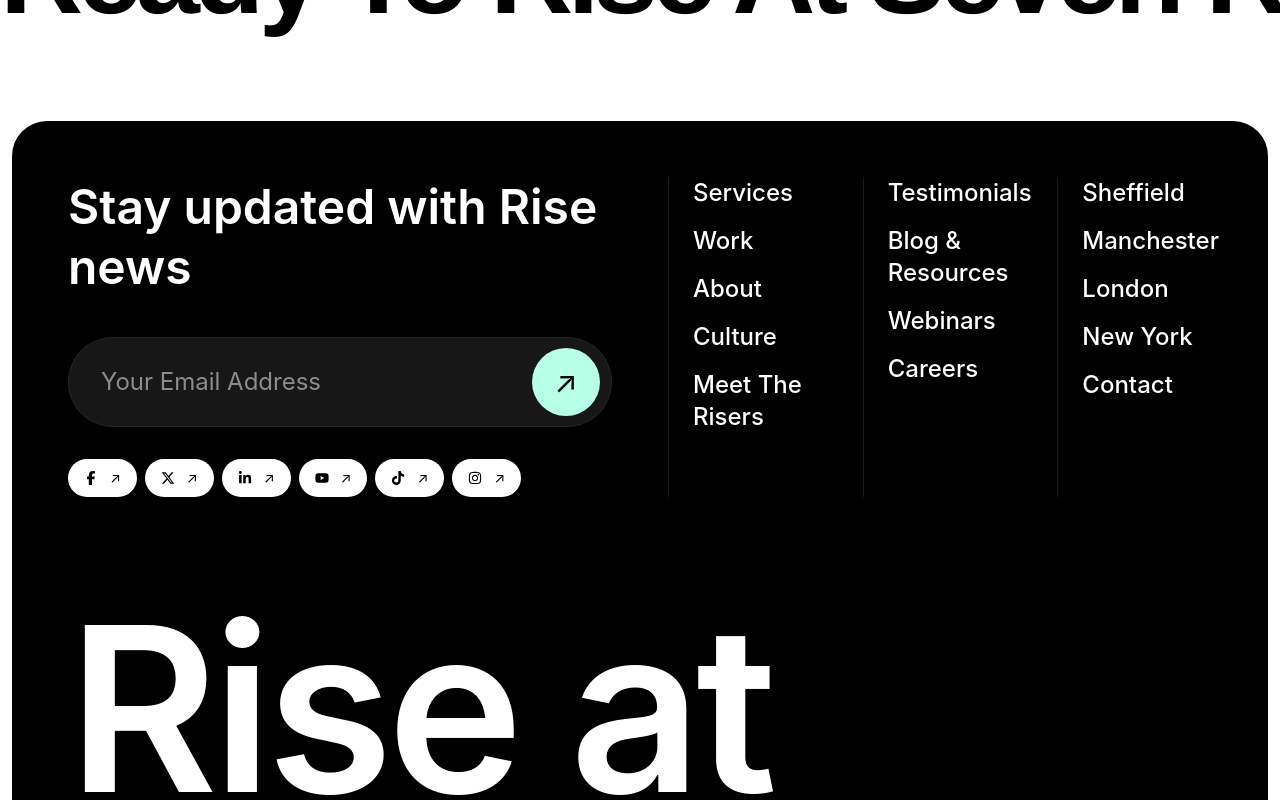
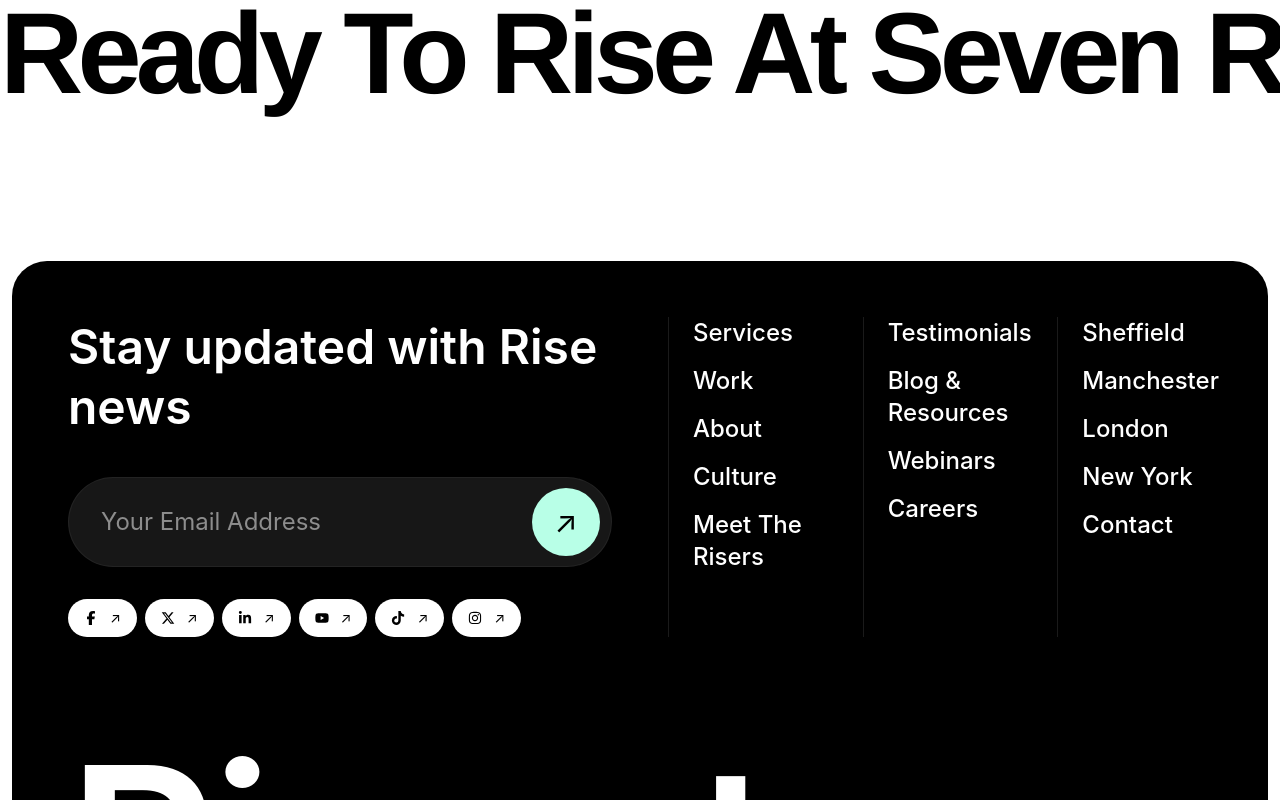
Before and after one commit to zahidnubcse/dev_look_task, a React (Vite) app: page / in a window 1280 px wide. Shown: the part 10440-11240 px from the top of the page. Built offline with nearby package versions, Linux system fonts and the light colour scheme.

Commit message:
margin problem solved

```diff
--- a/src/components/Footer.jsx
+++ b/src/components/Footer.jsx
@@ -19,7 +19,7 @@ export default function Footer() {
   ];
 
   return (
-    <footer className="px-3 pb-3 mt-10">
+    <footer className="px-3 pb-3 mt-25">
       <div className="bg-black text-white rounded-[35px] px-6 sm:px-10 lg:px-14 py-14 overflow-hidden">
 
         {/* TOP */}
--- a/src/components/Testimonial.jsx
+++ b/src/components/Testimonial.jsx
@@ -59,7 +59,7 @@ export default function Testimonial() {
         ↗
       </div>
 
-      <section className="mt-6 px-6 lg:px-10">
+      <section className="mt-6 mb-20 px-6 lg:px-10">
 
         {/* Top Heading */}
         <div className="flex flex-col lg:flex-row lg:items-center lg:justify-between gap-10">
```
